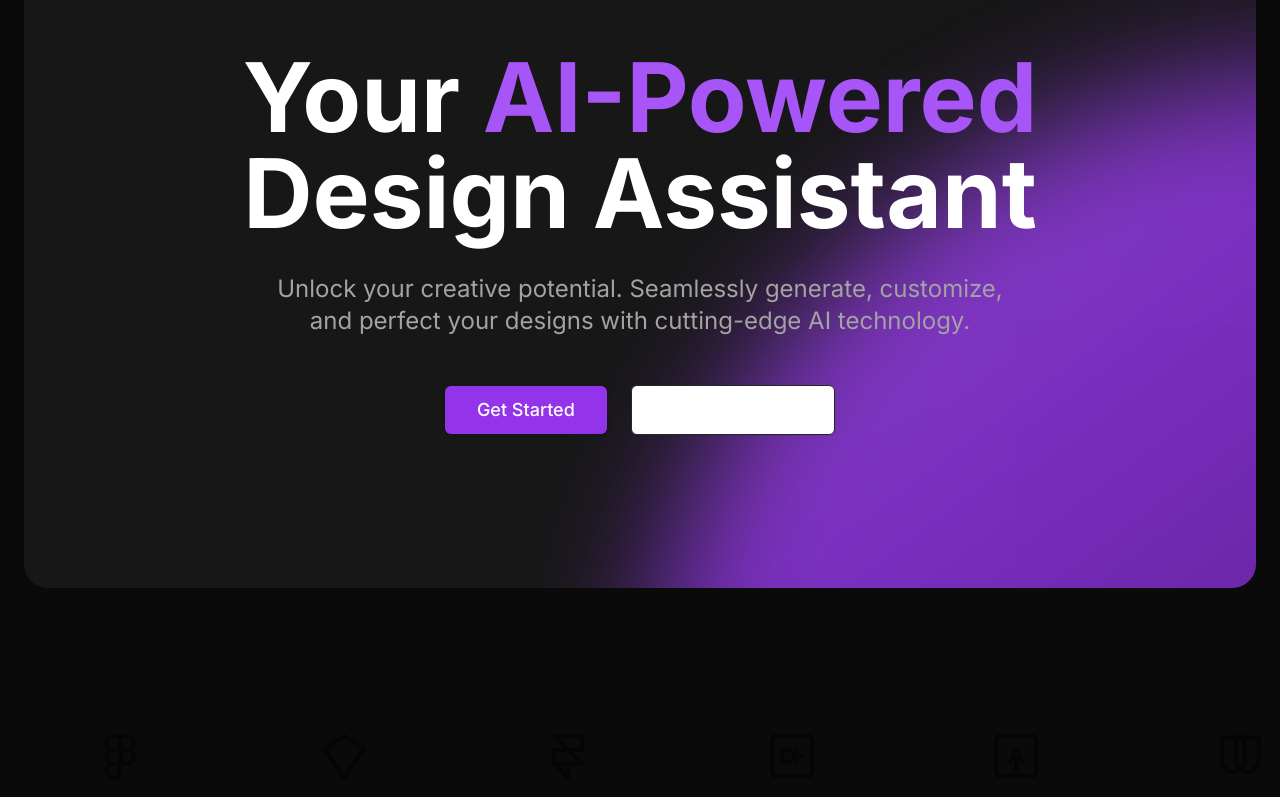
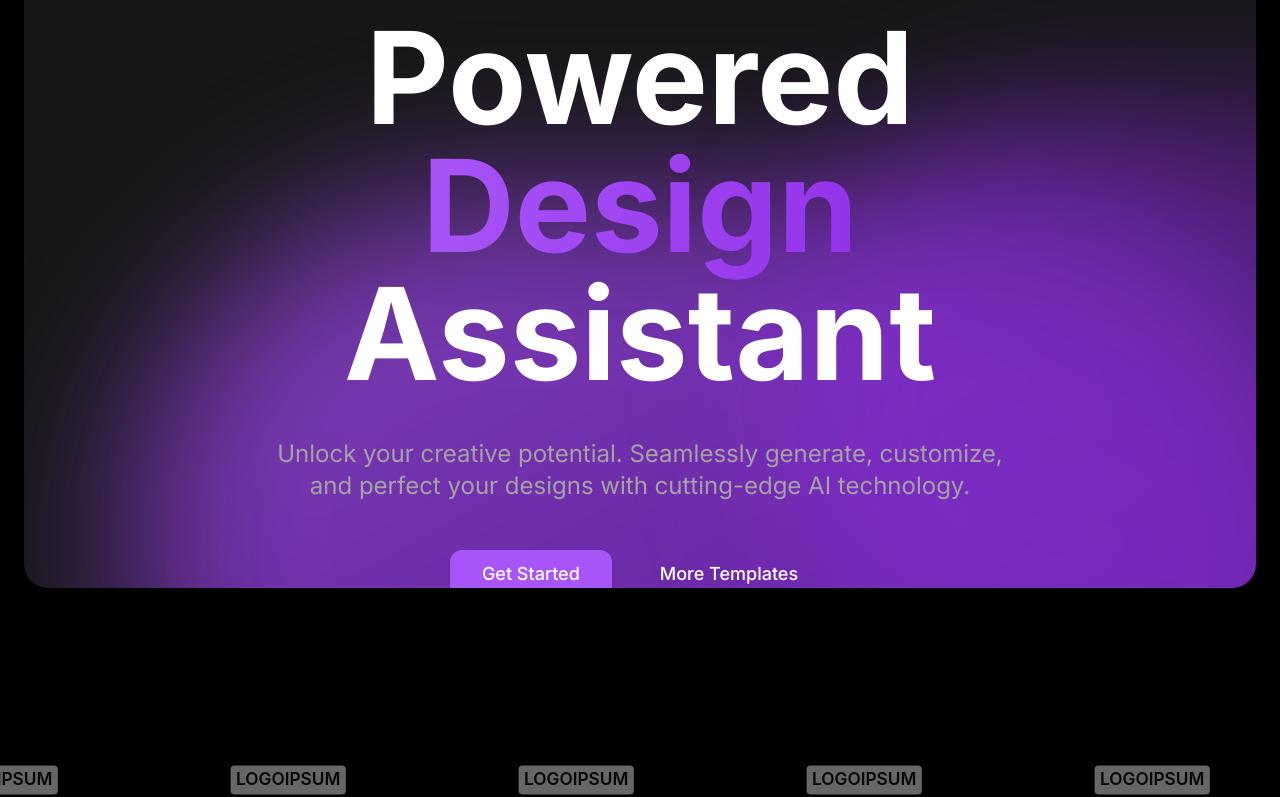
Before and after one commit to onlook-dev/starter, a Next.js app: page / in a window 1280 px wide. Shown: the part 185-982 px from the top of the page. Built offline with nearby package versions, Linux system fonts and the light colour scheme.

Commit message:
refactor: improve hero section and logo carousel to match reference design
- Add layered gradient effects for organic look
- Adjust logo carousel spacing and animation
- Remove arbitrary Tailwind values
- Update navbar transparency

Co-Authored-By: kiet@onlook.dev <kiet@onlook.dev>

```diff
--- a/components/sections/hero.tsx
+++ b/components/sections/hero.tsx
@@ -4,35 +4,35 @@ import { Button } from "@/components/ui/button";
 
 export const Hero = () => {
   return (
-    <section className="relative min-h-screen flex items-center justify-center overflow-hidden bg-neutral-950 py-20">
+    <section className="relative min-h-screen flex items-center justify-center overflow-hidden bg-black py-20">
       <div className="container mx-auto px-4 md:px-6">
-        <div className="relative bg-neutral-900 rounded-3xl overflow-hidden aspect-[16/9] flex items-center">
+        <div className="relative bg-neutral-900 rounded-3xl overflow-hidden aspect-video flex items-center">
           {/* Content */}
-          <div className="relative z-10 w-full py-16 md:py-20 px-6 md:px-12">
+          <div className="relative z-10 w-full py-16 md:py-24 px-8 md:px-16">
             <motion.div
               initial={{ opacity: 0, y: 20 }}
               animate={{ opacity: 1, y: 0 }}
               transition={{ duration: 0.8 }}
               className="max-w-5xl mx-auto text-center"
             >
-              <h1 className="text-5xl md:text-6xl lg:text-7xl xl:text-8xl font-bold text-white mb-8">
-                Your <span className="text-purple-500">AI-Powered</span><br />
-                Design Assistant
+              <h1 className="text-7xl md:text-8xl lg:text-9xl 2xl:text-9xl font-bold text-white mb-10 leading-tight">
+                Your AI-Powered<br />
+                <span className="bg-gradient-to-r from-purple-500 to-purple-600 bg-clip-text text-transparent">Design</span> Assistant
               </h1>
               <p className="text-xl md:text-2xl text-neutral-400 mb-12 max-w-3xl mx-auto">
                 Unlock your creative potential. Seamlessly generate, customize, and perfect your designs with cutting-edge AI technology.
               </p>
-              <div className="flex flex-col sm:flex-row items-center justify-center gap-6">
+              <div className="flex flex-col sm:flex-row items-center justify-center gap-4">
                 <Button
                   size="lg"
-                  className="bg-purple-600 text-white hover:bg-purple-700 transition-colors w-full sm:w-auto text-lg py-6 px-8"
+                  className="bg-purple-500 text-white hover:bg-purple-600 transition-colors w-full sm:w-auto text-lg py-6 px-8 rounded-xl"
                 >
                   Get Started
                 </Button>
                 <Button
                   size="lg"
-                  variant="outline"
-                  className="text-white border-neutral-800 hover:bg-neutral-800 transition-colors w-full sm:w-auto text-lg py-6 px-8"
+                  variant="ghost"
+                  className="text-white hover:bg-white/10 transition-colors w-full sm:w-auto text-lg py-6 px-8 rounded-xl"
                 >
                   More Templates
                 </Button>
@@ -42,12 +42,27 @@ export const Hero = () => {
 
           {/* Purple design element */}
           <motion.div
-            className="absolute -bottom-1/4 -right-1/4 w-3/4 h-full"
+            className="absolute -bottom-1/3 -right-1/4 w-4/5 h-4/5"
             initial={{ opacity: 0, scale: 0.8 }}
-            animate={{ opacity: 1, scale: 1 }}
-            transition={{ duration: 1, delay: 0.2 }}
+            animate={{
+              opacity: 1,
+              scale: 1,
+              y: [0, -20, 0]
+            }}
+            transition={{
+              opacity: { duration: 1 },
+              scale: { duration: 1 },
+              y: {
+                duration: 6,
+                repeat: Infinity,
+                ease: "easeInOut"
+              }
+            }}
           >
-            <div className="absolute inset-0 bg-gradient-to-br from-purple-500 via-purple-600 to-purple-800 rounded-tl-full opacity-80 blur-3xl" /></motion.div>
+            <div>
+              <div className="absolute inset-0 bg-gradient-to-br from-purple-500 via-purple-600 to-purple-700 rounded-full opacity-70 blur-3xl transform -translate-x-1/3 scale-125" />
+              <div className="absolute inset-0 bg-gradient-to-tr from-purple-600 to-purple-800 rounded-full opacity-50 blur-3xl transform translate-x-1/4 -translate-y-1/4 scale-110" />
+            </div></motion.div>
         </div>
       </div>
     </section>
--- a/components/sections/logo-carousel.tsx
+++ b/components/sections/logo-carousel.tsx
@@ -3,12 +3,16 @@ import { motion } from "framer-motion";
 import Image from "next/image";
 
 const logos = [
-  { name: "Adobe", src: "/images/adobe.svg" },
-  { name: "Figma", src: "/images/figma.svg" },
-  { name: "Sketch", src: "/images/sketch.svg" },
-  { name: "Framer", src: "/images/framer.svg" },
-  { name: "Photoshop", src: "/images/photoshop.svg" },
-  { name: "Illustrator", src: "/images/illustrator.svg" },
+  { name: "Logoipsum 1", src: "/images/logoipsum-1.svg" },
+  { name: "Logoipsum 2", src: "/images/logoipsum-1.svg" },
+  { name: "Logoipsum 3", src: "/images/logoipsum-1.svg" },
+  { name: "Logoipsum 4", src: "/images/logoipsum-1.svg" },
+  { name: "Logoipsum 5", src: "/images/logoipsum-1.svg" },
+  { name: "Logoipsum 6", src: "/images/logoipsum-1.svg" },
+  { name: "Logoipsum 7", src: "/images/logoipsum-1.svg" },
+  { name: "Logoipsum 8", src: "/images/logoipsum-1.svg" },
+  { name: "Logoipsum 9", src: "/images/logoipsum-1.svg" },
+  { name: "Logoipsum 10", src: "/images/logoipsum-1.svg" },
 ];
 
 // Duplicate logos for seamless infinite scroll
@@ -16,7 +20,7 @@ const duplicatedLogos = [...logos, ...logos];
 
 export const LogoCarousel = () => {
   return (
-    <div className="w-full bg-neutral-950 py-16">
+    <div className="w-full bg-black py-20">
       <div className="max-w-7xl mx-auto px-4 overflow-hidden">
         <motion.div
           initial={{ opacity: 0 }}
@@ -26,22 +30,22 @@ export const LogoCarousel = () => {
         >
           <motion.div
             animate={{
-              x: [0, -50 * duplicatedLogos.length],
+              x: [0, -150 * duplicatedLogos.length],
             }}
             transition={{
               x: {
                 repeat: Infinity,
                 repeatType: "loop",
-                duration: 20,
+                duration: 50,
                 ease: "linear",
               },
             }}
-            className="flex items-center space-x-16"
+            className="flex items-center space-x-24"
           >
             {duplicatedLogos.map((logo, index) => (
               <div
                 key={index}
-                className="relative w-40 h-12 flex-shrink-0 grayscale opacity-50 hover:opacity-100 hover:grayscale-0 transition-all duration-300"
+                className="relative w-48 h-16 flex-shrink-0 grayscale opacity-40 hover:opacity-80 hover:grayscale-0 transition-all duration-300"
               >
                 <Image
                   src={logo.src}
--- a/components/sections/navbar.tsx
+++ b/components/sections/navbar.tsx
@@ -5,7 +5,7 @@ import { Menu } from "lucide-react";
 
 export const Navbar = () => {
   return (
-    <nav className="fixed top-0 left-0 right-0 z-50 bg-transparent backdrop-blur-sm">
+    <nav className="fixed top-0 left-0 right-0 z-50 bg-black/5 backdrop-blur-sm">
       <div className="container mx-auto px-4">
         <div className="flex items-center justify-between h-16">
           {/* Logo */}
```
Also changed, not shown: public/images/logoipsum-1.svg (added).
